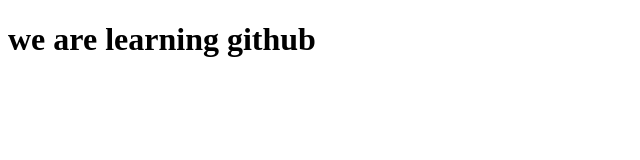
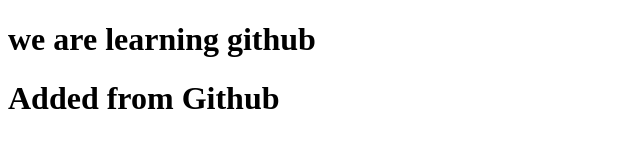
Before and after one commit to sanchit930/LearnGit9to11, a plain HTML site: page index.html in a window 1280 px wide. Shown: the whole page, without its empty margins (0-640 px from the left). Drawn offline with Linux system fonts and the light colour scheme.

Commit message:
Updated from GitHub

```diff
--- a/index.html
+++ b/index.html
@@ -7,6 +7,6 @@
 </head>
 <body>
     <h1>we are learning github</h1>
-
+    <h1>Added from Github</h1>
 </body>
 </html>
```
